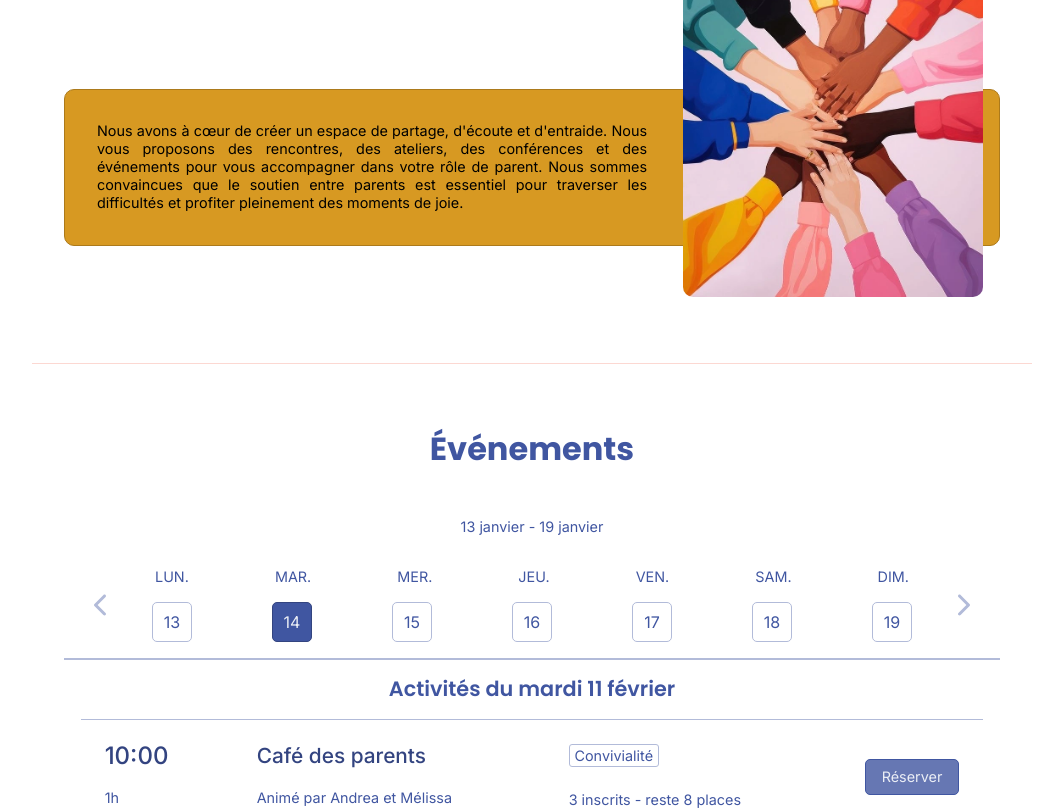
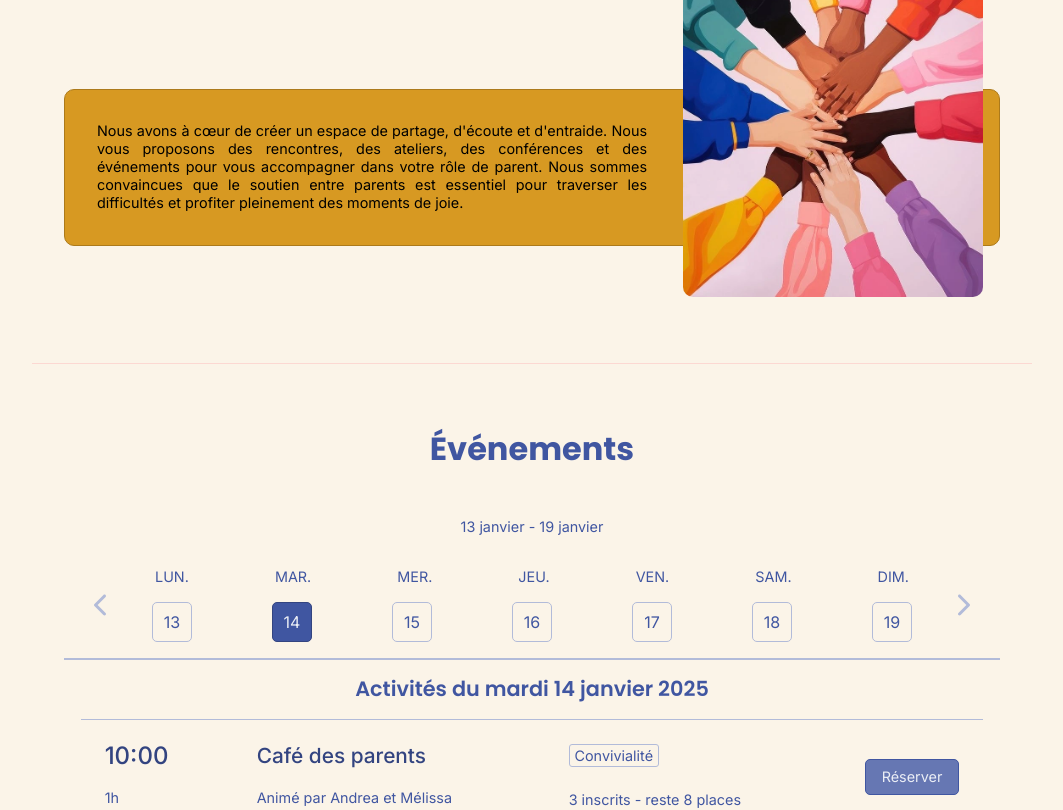
Before and after one commit to NicolasChambon/mamans-de-sallanches, a Next.js app: page / in a window 1280 px wide. Shown: the part 436-1246 px from the top of the page, without its empty margins (108-1171 px from the left). Built offline with nearby package versions, Linux system fonts and the light colour scheme.

Commit message:
feat: give selected day to EventList thanks to SelectedDayContext

```diff
--- a/src/app/globals.scss
+++ b/src/app/globals.scss
@@ -2,6 +2,7 @@
 @use 'variables' as *;
 
 body {
+  background-color: $thirdColorBackground;
   font-family: $mainFont;
   font-size: 0.9rem;
   line-height: 2ch;
--- a/src/components/Events/Events.tsx
+++ b/src/components/Events/Events.tsx
@@ -1,5 +1,4 @@
-import DatePicker from './DatePicker/DatePicker';
-import EventList from './EventList/EventList';
+import EventsClient from './EventsClient/EventsClient';
 
 import styles from './Events.module.scss';
 
@@ -7,8 +6,7 @@ const Events = () => {
   return (
     <section className={styles.Events}>
       <h1 className={styles.Events_title}>Événements</h1>
-      <DatePicker />
-      <EventList />
+      <EventsClient />
     </section>
   );
 };
--- a/src/components/Events/DatePicker/DatePicker.tsx
+++ b/src/components/Events/EventsClient/DatePicker/DatePicker.tsx
@@ -1,7 +1,7 @@
 'use client';
 
-import { useState } from 'react';
-import { resetTime } from '@/utils/resetTime';
+import { useContext, useState } from 'react';
+import { SelectedDayContext } from '@/contexts/SelectedDayContext';
 import { format, startOfWeek, subWeeks, addWeeks, addDays } from 'date-fns';
 import { fr } from 'date-fns/locale';
 import { IoIosArrowBack } from 'react-icons/io';
@@ -22,7 +22,7 @@ const DatePicker = () => {
   // To handle display of the required week
   const [selectedWeek, setSelectedWeek] = useState(currentWeekDays);
   // To handle display of the selected day and store its information
-  const [selectedDay, setSelectedDay] = useState(resetTime(new Date()));
+  const { selectedDay, setSelectedDay } = useContext(SelectedDayContext)!;
 
   // Handle week change
   const handleWeekChange = (direction: 'next' | 'previous') => {
--- a/src/components/Events/EventList/EventList.tsx
+++ b/src/components/Events/EventsClient/EventList/EventList.tsx
@@ -1,11 +1,19 @@
+import { useContext } from 'react';
+import { SelectedDayContext } from '@/contexts/SelectedDayContext';
+import { format } from 'date-fns';
+import fr from 'date-fns/locale/fr';
+
 import Event from './Event/Event';
 
 import styles from './EventList.module.scss';
 
 const EventList = () => {
+  const { selectedDay } = useContext(SelectedDayContext)!;
+  const formattedDate = format(selectedDay, 'cccc d MMMM yyyy', { locale: fr });
+
   return (
     <div className={styles.EventList}>
-      <h2 className={styles.EventList_title}>Activités du mardi 11 février</h2>
+      <h2 className={styles.EventList_title}>Activités du {formattedDate}</h2>
       <ul className={styles.EventList_list}>
         <Event
           timeStart="10:00"
--- /dev/null
+++ b/src/components/Events/EventsClient/EventsClient.tsx
@@ -0,0 +1,16 @@
+'use client';
+
+import { SelectedDayProvider } from '@/contexts/SelectedDayContext';
+import DatePicker from './DatePicker/DatePicker';
+import EventList from './EventList/EventList';
+
+const Events = () => {
+  return (
+    <SelectedDayProvider>
+      <DatePicker />
+      <EventList />
+    </SelectedDayProvider>
+  );
+};
+
+export default Events;
--- /dev/null
+++ b/src/contexts/SelectedDayContext.tsx
@@ -0,0 +1,22 @@
+import { createContext, useState } from 'react';
+
+import { resetTime } from '../utils/resetTime';
+
+export const SelectedDayContext = createContext<{
+  selectedDay: Date;
+  setSelectedDay: (date: Date) => void;
+} | null>(null);
+
+export const SelectedDayProvider = ({
+  children
+}: {
+  children: React.ReactNode;
+}) => {
+  const [selectedDay, setSelectedDay] = useState(resetTime(new Date()));
+
+  return (
+    <SelectedDayContext.Provider value={{ selectedDay, setSelectedDay }}>
+      {children}
+    </SelectedDayContext.Provider>
+  );
+};
```
Also changed, not shown: src/components/Events/EventsClient/DatePicker/DatePicker.module.scss (renamed from src/components/Events/DatePicker/DatePicker.module.scss), src/components/Events/EventsClient/EventList/Event/Event.module.scss (renamed from src/components/Events/EventList/Event/Event.module.scss), src/components/Events/EventsClient/EventList/Event/Event.tsx (renamed from src/components/Events/EventList/Event/Event.tsx), src/components/Events/EventsClient/EventList/EventList.module.scss (renamed from src/components/Events/EventList/EventList.module.scss).
